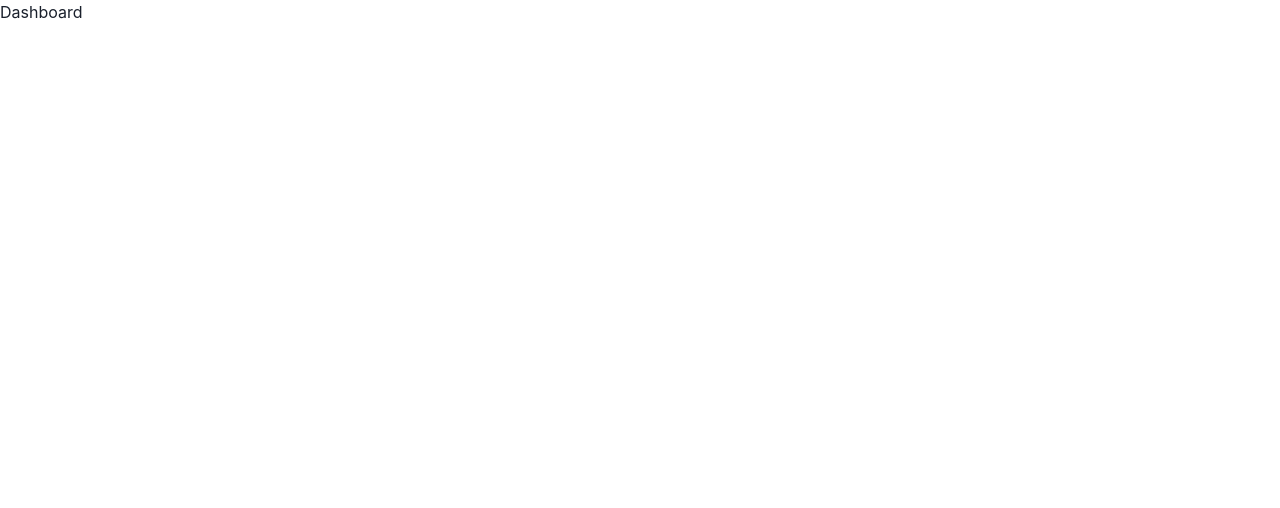
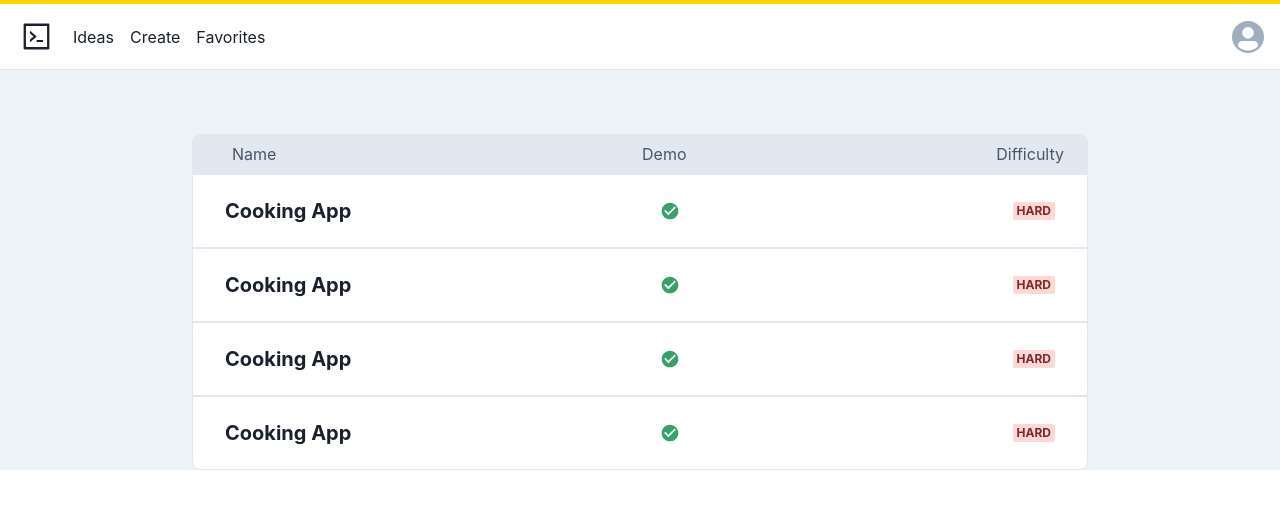
Before and after one commit to Gabriel2233/eg-dev, a Next.js app: page /dashboard in a window 1280 px wide. Shown: the top 508 px of the page. Built offline with nearby package versions, Linux system fonts and the light colour scheme; no server answers.

Commit message:
Feat: Finished Form Page, started to build Dashboard

```diff
--- a/package.json
+++ b/package.json
@@ -12,6 +12,7 @@
     "@emotion/react": "^11.1.1",
     "@emotion/styled": "^11.0.0",
     "@hookform/resolvers": "^1.0.1",
+    "escape-html": "^1.0.3",
     "firebase": "^8.1.1",
     "framer-motion": "^2.9.4",
     "js-cookie": "^2.2.1",
--- a/pages/dashboard.tsx
+++ b/pages/dashboard.tsx
@@ -1,3 +1,44 @@
+import { Flex, Icon, Text } from "@chakra-ui/react";
+import { DashboardHeader } from "../src/components/DashboardHeader";
+import { IdeaCard } from "../src/components/IdeaCard";
+import { VerticalLayout } from "../src/components/VerticalLayout";
+
 export default function Dashboard() {
-  return <h1>Dashboard</h1>;
+  return (
+    <VerticalLayout>
+      <DashboardHeader />
+
+      <Flex
+        w="full"
+        align="center"
+        justify="center"
+        flexDir="column"
+        background="gray.100"
+      >
+        <Flex
+          mt={[null, null, "4rem"]}
+          w={["100%", null, "70%"]}
+          p={2}
+          roundedTop="8px"
+          background="gray.200"
+          align="center"
+          justify="space-between"
+        >
+          <Text color="gray.600" mx={8}>
+            Name
+          </Text>
+          <Text color="gray.600" ml={10}>
+            Demo
+          </Text>
+          <Text color="gray.600" mx={4}>
+            Difficulty
+          </Text>
+        </Flex>
+        <IdeaCard />
+        <IdeaCard />
+        <IdeaCard />
+        <IdeaCard />
+      </Flex>
+    </VerticalLayout>
+  );
 }
--- /dev/null
+++ b/src/components/DashboardHeader.tsx
@@ -0,0 +1,42 @@
+import { Avatar, Flex, Icon, Link as ChakraLink } from "@chakra-ui/react";
+import Link from "next/link";
+import { AiOutlineCode } from "react-icons/ai";
+
+export const DashboardHeader = () => {
+  return (
+    <Flex
+      w="full"
+      align="center"
+      justify="space-between"
+      p={4}
+      borderTopWidth={4}
+      borderTopColor="yellow.300"
+      borderBottomWidth={1}
+      borderBottomColor="gray.200"
+    >
+      <Flex align="center">
+        <Icon as={AiOutlineCode} mx={1} fontSize="33px" />
+
+        <Link href="/my-links">
+          <ChakraLink size="sm" mx={4}>
+            Ideas
+          </ChakraLink>
+        </Link>
+
+        <Link href="/new-idea">
+          <ChakraLink size="sm">Create</ChakraLink>
+        </Link>
+
+        <Link href="/new-idea">
+          <ChakraLink size="sm" mx={4}>
+            Favorites
+          </ChakraLink>
+        </Link>
+      </Flex>
+
+      <Flex align="center">
+        <Avatar size="sm" />
+      </Flex>
+    </Flex>
+  );
+};
--- /dev/null
+++ b/src/components/IdeaCard.tsx
@@ -0,0 +1,33 @@
+import { Badge, Flex, Heading, Icon } from "@chakra-ui/react";
+
+import { MdCheckCircle } from "react-icons/md";
+
+export const IdeaCard = () => {
+  return (
+    <Flex
+      w={["100%", null, "70%"]}
+      align="start"
+      justify="center"
+      flexDir="column"
+      px={2}
+      py={6}
+      rounded="0px"
+      _last={{ roundedBottom: "8px" }}
+      backgroundColor="white"
+      borderWidth={0.5}
+      borderColor="gray.200"
+    >
+      <Flex w="full" align="center" justify="space-between">
+        <Heading size="md" ml={6}>
+          Cooking App
+        </Heading>
+
+        <Icon as={MdCheckCircle} color="green.500" fontSize="20px" />
+
+        <Badge colorScheme="red" mx={6}>
+          Hard
+        </Badge>
+      </Flex>
+    </Flex>
+  );
+};
--- /dev/null
+++ b/src/components/IdeaElement.tsx
@@ -0,0 +1,5 @@
+export const IdeaCard = () => {
+  return (
+
+  )
+}
--- a/tsconfig.json
+++ b/tsconfig.json
@@ -1,6 +1,7 @@
 {
   "compilerOptions": {
-    "target": "es6",
+    "target": "es5",
+    "downlevelIteration": true,
     "lib": ["dom", "dom.iterable", "esnext"],
     "allowJs": true,
     "skipLibCheck": true,
```
Also changed, not shown: src/components/DescriptionRichEditor.tsx (+8 -13 lines), src/components/IdeaCreationForm.tsx (+29 -29 lines), 1 other file (tests, documents, lock files or other folders).
